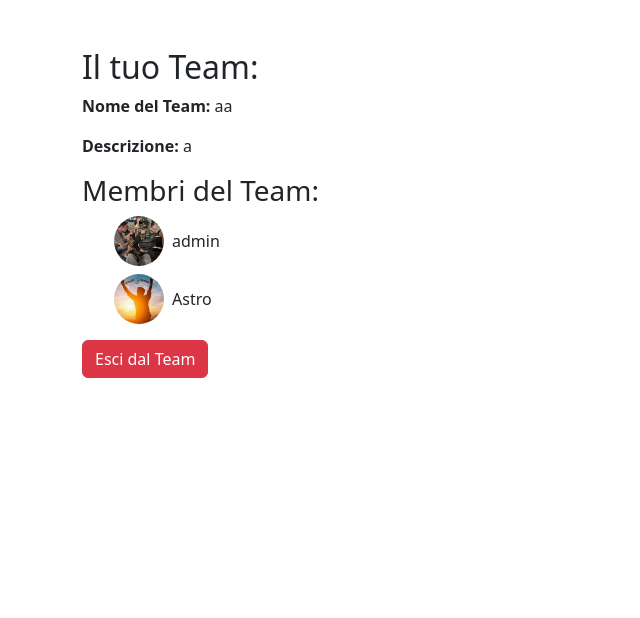
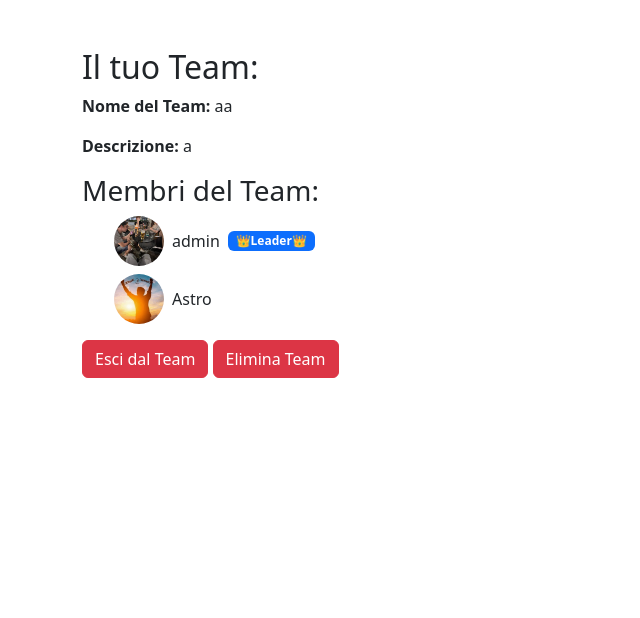
Before and after one commit to Fedez0/cs_tournamet, a Django app: page /teams/list/ in a window 1280 px wide. Shown: the part 56-674 px from the top of the page, without its empty margins (0-640 px from the left). Run offline with Django 5.2, Linux system fonts and the light colour scheme; a user stored in the database is signed in; data comes from the database, SQL or seed files in the repository; both versions use the stored data as it was after the commit.

Commit message:
Added team leader functionality, including leader assignment, deletion confirmation, and updated templates.

```diff
--- a/core/views.py
+++ b/core/views.py
@@ -72,9 +72,6 @@ class LoginView(FormView):
 
     def form_valid(self, form):
 
-
-
-
         user = authenticate(
             username=form.cleaned_data['username'],
             password=form.cleaned_data['password']
--- a/teams/models.py
+++ b/teams/models.py
@@ -1,11 +1,13 @@
 from django.db import models
 from core.models import User
 # Create your models here.
+
 class Team(models.Model):
     name = models.CharField(max_length=100)
     description = models.TextField(blank=True, null=True)
     icon = models.ImageField(upload_to='team_icons/', blank=True, null=True)
     members = models.ManyToManyField(User, related_name='teams')
+    leader = models.ForeignKey(User, on_delete=models.SET_NULL, null=True, blank=True, related_name='led_teams')
 
     def __str__(self):
         return self.name
--- a/teams/templates/teams/team_list.html
+++ b/teams/templates/teams/team_list.html
@@ -4,6 +4,9 @@
 <div class="container mt-5">
     {% if team %}
         <h2>Il tuo Team:</h2>
+        {% if team.icon %}
+            <img src="{{ team.icon.url }}" alt="{{ team.name }}" width="100" height="100" class="rounded">
+        {% endif %}
         <p><strong>Nome del Team:</strong> {{ team.name }}</p>
         <p><strong>Descrizione:</strong> {{ team.description }}</p>
 
@@ -15,11 +18,16 @@
                         <img src="{{ member.profile_picture.url }}" alt="{{ member.username }}" width="50" height="50" class="rounded-circle" style="object-fit: cover;">
                     {% endif %}
                     <span>{{ member.username }}</span>
+                    {% if member == team.leader %}
+                        <span class="badge bg-primary">👑Leader👑</span>
+                    {% endif %}
                 </li>
             {% endfor %}
         </ul>
         <a href="{% url 'exit_team' %}" class="btn btn-danger">Esci dal Team</a>
-
+        {% if team.leader == user %}
+            <a href="{% url 'delete_team' %}" class="btn btn-danger">Elimina Team</a>
+        {% endif %}
     {% else %}
         <p>Non sei ancora in un team. <a href="/teams/create/">Crea un team ora!</a></p>
     {% endif %}
--- a/teams/urls.py
+++ b/teams/urls.py
@@ -5,10 +5,12 @@ from .views import (
     TeamListView,
     ExitFromTeamView,
     search_users,
+    EliminateTeamView,
 )
 urlpatterns = [
     path('create/', CreateTeamView.as_view(), name='create_team'),
     path('list/', TeamListView.as_view(), name='team_list'),
     path('exit/', ExitFromTeamView.as_view(), name='exit_team'),
     path('users/search/', search_users, name='search_users'),
+    path('delete/', EliminateTeamView.as_view(), name='delete_team'),
 ]
--- a/teams/views.py
+++ b/teams/views.py
@@ -1,5 +1,5 @@
 from django.shortcuts import render
-from django.views.generic import TemplateView, CreateView, FormView
+from django.views.generic import TemplateView, CreateView, FormView, DeleteView
 from .forms import TeamForm, ExitTeamForm
 from .models import Team
 from django.http import JsonResponse
@@ -35,15 +35,16 @@ class CreateTeamView(FormView):
         team = Team.objects.create(
             name=form.cleaned_data['name'],
             description=form.cleaned_data['description'],
-            icon=form.cleaned_data.get('icon')
+            icon=form.cleaned_data.get('icon'),
+            leader=self.request.user  # <-- aggiungi questo
         )
-        members = form.cleaned_data['members']  # già QuerySet
+        members = form.cleaned_data['members']
         team.members.set(members)
-        team.members.add(self.request.user)  # aggiungi te stesso
+        team.members.add(self.request.user)
         return super().form_valid(form)
     def get_success_url(self):
 
-        return '/'
+        return '/teams/list/'
 
 class TeamListView(TemplateView):
     template_name = 'teams/team_list.html'
@@ -52,6 +53,18 @@ class TeamListView(TemplateView):
         context = super().get_context_data(**kwargs)
         context['team'] = self.request.user.teams.first()
         return context
+
+class EliminateTeamView(DeleteView):
+    model = Team
+    template_name = 'teams/confirm_delete.html'
+    success_url = '/'
+
+    def get_object(self, queryset=None):
+        team = self.request.user.teams.first()
+        if team and team.leader == self.request.user:
+            return team
+        return None
+
 class ExitFromTeamView(FormView):
 
     template_name = 'teams/exit_team.html'
@@ -67,10 +80,17 @@ class ExitFromTeamView(FormView):
         return context
 
     def form_valid(self, form):
-
         team = self.request.user.teams.first()
 
         if team:
+            if team.leader_id == self.request.user.pk:
+                remaining_members = team.members.exclude(pk=self.request.user.pk)
+                if remaining_members.exists():
+                    team.leader = remaining_members.first()
+                    team.save()
+                else:
+                    team.delete()
+                    return super().form_valid(form)
 
             team.members.remove(self.request.user)
 
```
Also changed, not shown: teams/templates/teams/confirm_delete.html (added, +13 -0 lines), db.sqlite3, media/team_icons/IMG_1494.jpeg (added), teams/migrations/0002_team_leader.py (added).
